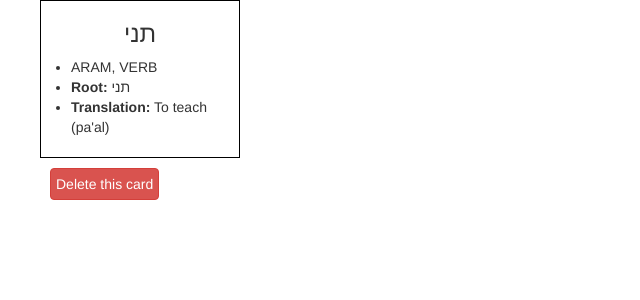
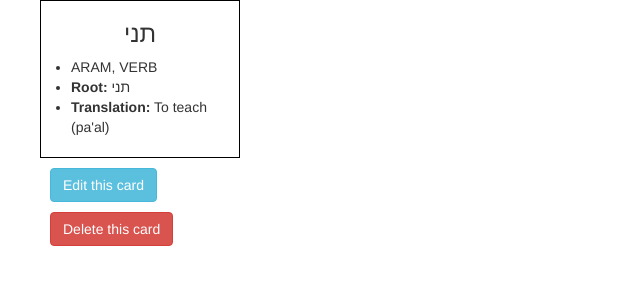
Before and after one commit to yishairasowsky/gemaracard, a Django app: page /flashcard/1/ in a window 1280 px wide. Shown: the part 72-372 px from the top of the page, without its empty margins (0-640 px from the left). Run offline with Django 3.2, Linux system fonts and the light colour scheme; a user stored in the database is signed in; data comes from the database, SQL or seed files in the repository; both versions use the stored data as it was after the commit; style sheets or scripts are compiled from the project's sources; some libraries are stand-ins or nearby versions.

Commit message:
edit function

```diff
--- a/gemaracard/flashcard/static/less/styles.less
+++ b/gemaracard/flashcard/static/less/styles.less
@@ -2,9 +2,8 @@
   padding: 0 4rem;
 }
 
-.delete-button {
+.btn-div {
   margin: 1rem;
-  padding: .5rem;
 }
 
 .flashcard {
--- a/gemaracard/flashcard/templates/flashcard.html
+++ b/gemaracard/flashcard/templates/flashcard.html
@@ -15,5 +15,10 @@
     {% endif %}
   </ul>
 </div>
-<a class="btn btn-danger delete-button" href="{% url 'delete' card.pk %}" role="button">Delete this card</a>
+<div class="btn-div">
+  <a class="btn btn-info" href="{% url 'edit' card.pk %}" role="button">Edit this card</a>
+</div>
+<div class="btn-div">
+  <a class="btn btn-danger" href="{% url 'delete' card.pk %}" role="button">Delete this card</a>
+</div>
 {% endblock %}
--- a/gemaracard/flashcard/urls.py
+++ b/gemaracard/flashcard/urls.py
@@ -1,6 +1,6 @@
 from django.conf.urls import url
 
-from flashcard.views import delete, flashcard_detail, flashcard_list, flashcard_new, index
+from flashcard.views import delete, edit, flashcard_detail, flashcard_list, flashcard_new, index
 
 urlpatterns = [
   url(r'^$', index, name='index'),
@@ -8,4 +8,5 @@ urlpatterns = [
   url(r'^flashcard/(?P<pk>\d+)/$', flashcard_detail, name='flashcard_detail'),
   url(r'^flashcard-list/$', flashcard_list, name='flashcard_list'),
   url(r'^delete/(?P<pk>\d+)/$', delete, name='delete'),
+  url(r'^edit/(?P<pk>\d+)/$', edit, name='edit',),
 ]
--- a/gemaracard/flashcard/views.py
+++ b/gemaracard/flashcard/views.py
@@ -2,16 +2,36 @@ from django.contrib.auth.decorators import login_required
 from django.core.urlresolvers import reverse
 from django.http import HttpResponse, HttpResponseRedirect, Http404
 from django.shortcuts import get_object_or_404, redirect, render
+from django.views.generic.edit import UpdateView
 
 from django.utils import timezone
 
 from .forms import FlashcardForm
-from .models import Flashcard
+from .models import Flashcard, User
 
 @login_required
 def delete(request, pk):
     Flashcard.objects.get(pk=pk).delete()
     return render(request, 'delete-alert.html')
+
+# class FlashcardUpdate(UpdateView):
+#     model = Flashcard
+#     template = 'edit-flashcard.html'
+#
+#     def get_success_url(self):
+#         return reverse('flashcard_list')
+
+@login_required
+def edit(request, pk):
+    instance = Flashcard.objects.get(pk=pk)
+    if request.method == 'POST':
+        form = FlashcardForm(request.POST, instance=instance)
+        if form.is_valid():
+            form.save()
+            return redirect('flashcard_detail', pk=pk)
+    else:
+        form = FlashcardForm(request.POST or None, instance=instance)
+        return render(request, 'flashcard-form.html', {'form': form})
 
 @login_required
 def flashcard_new(request):
```
Also changed, not shown: gemaracard/db.sqlite3.
